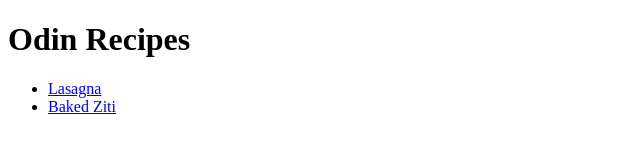
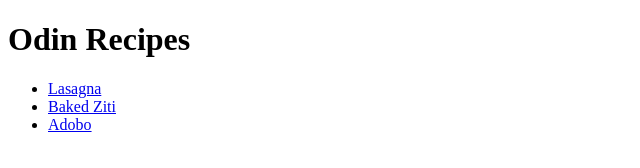
Before and after one commit to aiuyap/odin-recipes, a plain HTML site: page index.html in a window 1280 px wide. Shown: the full height of the page, 0-640 px from the left. Drawn offline with Linux system fonts and the light colour scheme.

Commit message:
Added adobo website and photo. Completed the project based on odin requirements.

```diff
--- a/index.html
+++ b/index.html
@@ -10,6 +10,7 @@
     <ul>
         <li><a href="./recipes/lasagna.html" target="_blank" rel="noreferrer nofollow">Lasagna</a></li>
         <li><a href="./recipes/baked-ziti.html" target="_blank" rel="noreferrer nofollow">Baked Ziti</a></li>
+        <li><a href="./recipes/adobo.html" target="_blank" rel="noreferrer nofollow">Adobo</a></li>
     </ul>
 
 </body>
```
Also changed, not shown: images/adobo.webp (added), 1 other file.
